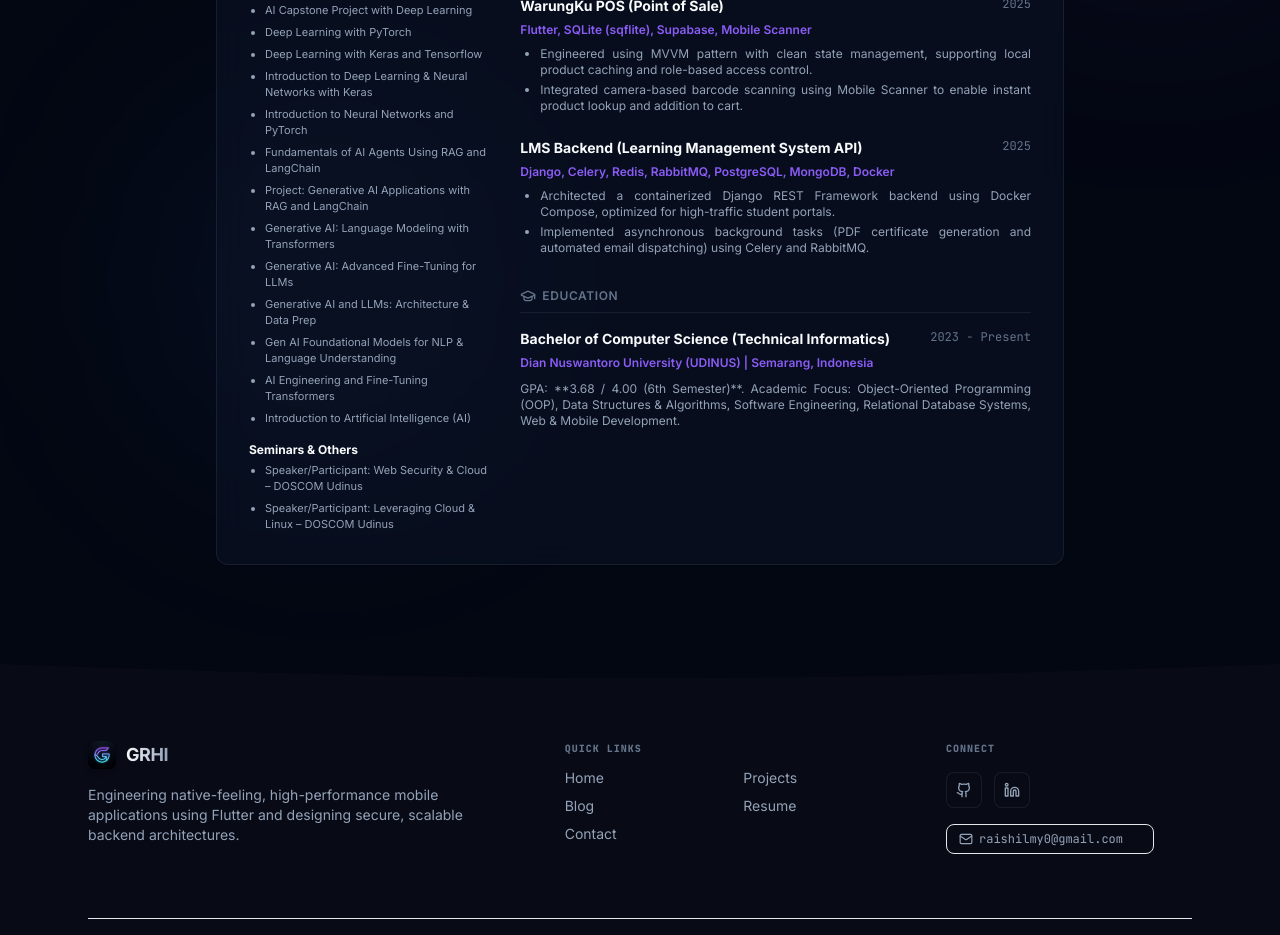
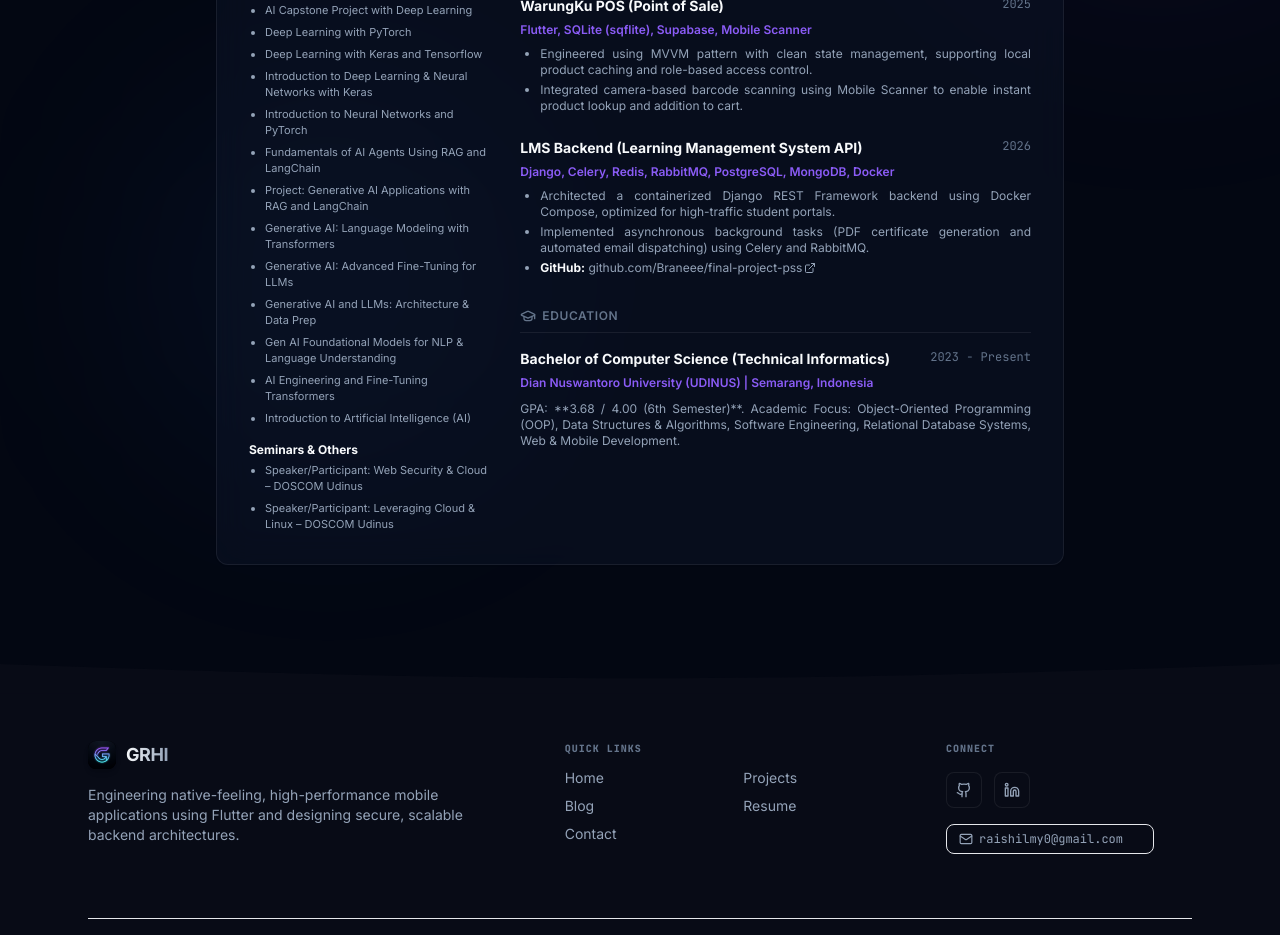
Before and after one commit to Braneee/portofolio, a Next.js app: page /resume in a window 1280 px wide. Shown: the part 1520-2455 px from the top of the page. Built offline with nearby package versions, Linux system fonts and the light colour scheme.

Commit message:
fix: update LMS Backend year to 2026 and add GitHub link in resume page

```diff
--- a/src/app/resume/page.tsx
+++ b/src/app/resume/page.tsx
@@ -310,12 +310,13 @@
                 <div>
                   <div className="flex justify-between items-start">
                     <span className="font-sans text-sm font-bold text-text-primary">LMS Backend (Learning Management System API)</span>
-                    <span className="font-mono text-xs text-text-tertiary">2025</span>
+                    <span className="font-mono text-xs text-text-tertiary">2026</span>
                   </div>
                   <span className="font-sans text-xs font-semibold text-primary-500">Django, Celery, Redis, RabbitMQ, PostgreSQL, MongoDB, Docker</span>
                   <ul className="list-disc pl-5 mt-1.5 font-sans text-xs text-text-secondary space-y-1 text-justify">
                     <li>Architected a containerized Django REST Framework backend using Docker Compose, optimized for high-traffic student portals.</li>
                     <li>Implemented asynchronous background tasks (PDF certificate generation and automated email dispatching) using Celery and RabbitMQ.</li>
+                    <li><strong className="text-text-primary">GitHub:</strong> <a href="https://github.com/Braneee/final-project-pss" target="_blank" rel="noopener noreferrer" className="hover:underline inline-flex items-center gap-0.5">github.com/Braneee/final-project-pss <ExternalLink className="h-3 w-3" /></a></li>
                   </ul>
                 </div>
               </div>
```
